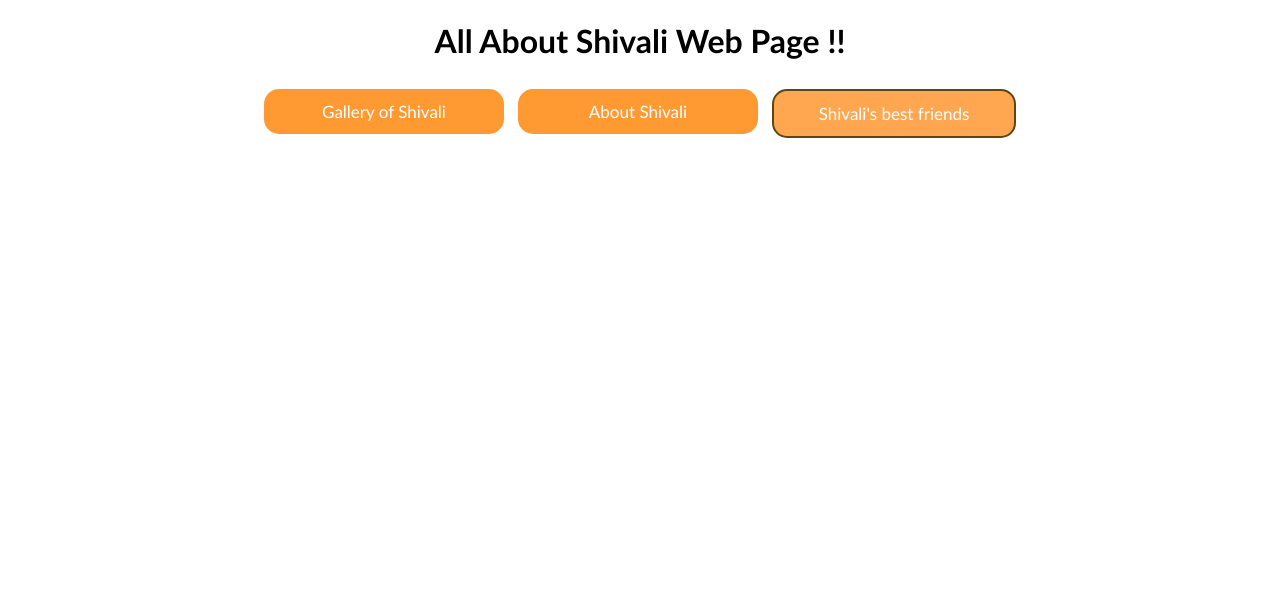
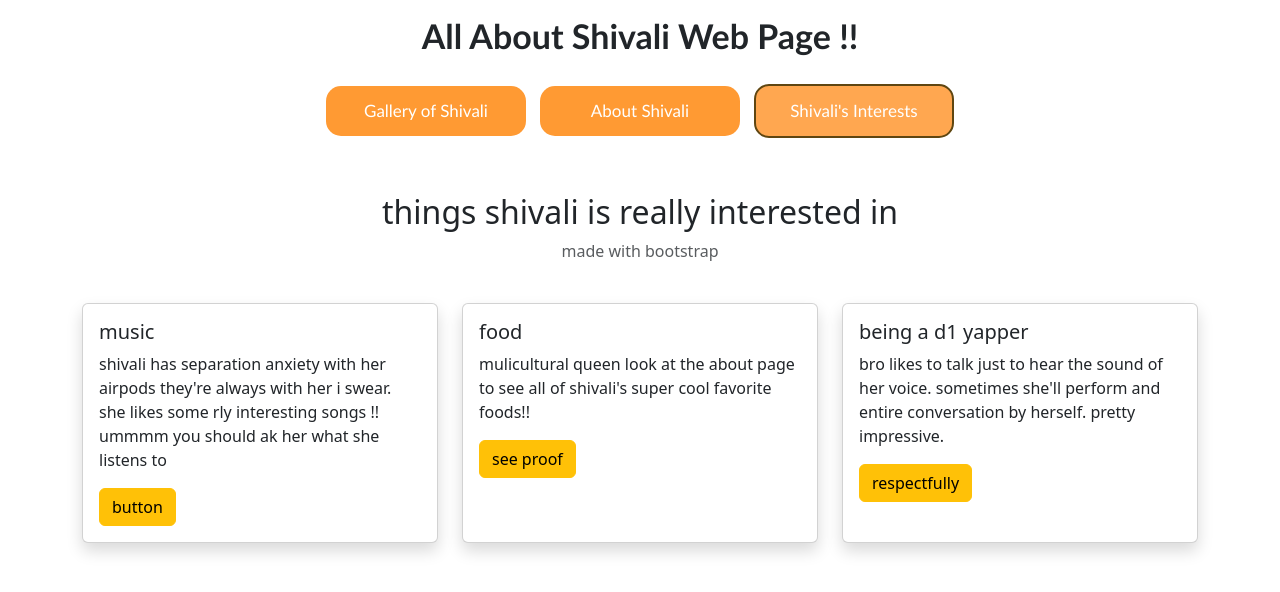
Before and after one commit to alyssa-6175/MAlite, a plain HTML site: page best_friends.html in a window 1280 px wide. Drawn offline with nearby package versions, Linux system fonts and the light colour scheme.

Commit message:
final merge

```diff
--- a/best_friends.html
+++ b/best_friends.html
@@ -4,17 +4,79 @@
 <head>
     <meta charset="UTF-8">
     <meta name="viewport" content="width=device-width, initial-scale=1.0">
-    <title>Shivali's best friends</title>
+    <title>Shivali's Interests</title>
+
+    <!-- Bootstrap CSS -->
+    <link href="https://cdn.jsdelivr.net/npm/bootstrap@5.3.3/dist/css/bootstrap.min.css" rel="stylesheet">
+
+    <!-- Your CSS -->
     <link rel="stylesheet" href="css/style.css">
 </head>
 
 <body>
-    <h1>All About Shivali Web Page !!</h1>
+    <!-- Header box like index.html -->
+    <div class="header">
+        <p>All About Shivali Web Page !!</p>
+    </div>
+
     <ul class="navbar">
         <li><a href="gallery.html">Gallery of Shivali</a></li>
         <li><a href="index.html">About Shivali</a></li>
-        <li><a href="best_friends.html" class="active">Shivali's best friends</a></li>
+        <li><a href="interests.html" class="active">Shivali's Interests</a></li>
     </ul>
+
+    <div class="container mt-5">
+        <div class="row text-center mb-4">
+            <h2>things shivali is really interested in</h2>
+            <p class="text-muted">made with bootstrap</p>
+        </div>
+
+        <div class="row g-4">
+            <!-- Card 1 -->
+            <div class="col-md-4">
+                <div class="card h-100 shadow">
+                    <div class="card-body">
+                        <h5 class="card-title">music</h5>
+                        <p class="card-text">
+                            shivali has separation anxiety with her airpods they're always with her i swear. she likes
+                            some rly interesting songs !! ummmm you should ak her what she listens to
+                        </p>
+                        <a href="#" class="btn btn-warning">button</a>
+                    </div>
+                </div>
+            </div>
+
+            <!-- Card 2 -->
+            <div class="col-md-4">
+                <div class="card h-100 shadow">
+                    <div class="card-body">
+                        <h5 class="card-title">food</h5>
+                        <p class="card-text">
+                            mulicultural queen look at the about page to see all of shivali's super cool favorite
+                            foods!!
+                        </p>
+                        <a href="index.html" class="btn btn-warning">see proof</a>
+                    </div>
+                </div>
+            </div>
+
+            <!-- Card 3 -->
+            <div class="col-md-4">
+                <div class="card h-100 shadow">
+                    <div class="card-body">
+                        <h5 class="card-title">being a d1 yapper</h5>
+                        <p class="card-text">
+                            bro likes to talk just to hear the sound of her voice. sometimes she'll perform and entire
+                            conversation by herself. pretty impressive.
+                        </p>
+                        <button class="btn btn-warning">respectfully</button>
+                    </div>
+                </div>
+            </div>
+        </div>
+    </div>
+
+    <script src="https://cdn.jsdelivr.net/npm/bootstrap@5.3.3/dist/js/bootstrap.bundle.min.js"></script>
 </body>
 
 </html>
--- a/css/style.css
+++ b/css/style.css
@@ -1,6 +1,14 @@
 h1 {
     font-family: "Optima", "Segoe UI", "Helvetica Neue", Arial, sans-serif;
     text-align: center;
+}
+
+.header {
+    font-family: "Optima", "Segoe UI", "Helvetica Neue", Arial, sans-serif;
+    text-align: center;
+    font-weight: bold;
+    font-size: 34px;
+    margin: 10px;
 }
 
 .index-header {
@@ -122,7 +130,6 @@ h1 {
     align-items: center;
     justify-content: center;
     text-align: center;
-    padding: 10px;
     border-radius: 14px;
     transition: opacity 0.3s ease;
     font-size: 18px;
```
Also changed, not shown: gallery.html (+9 -9 lines), index.html (+55 -7 lines), images/Image (36).jpg (added).
